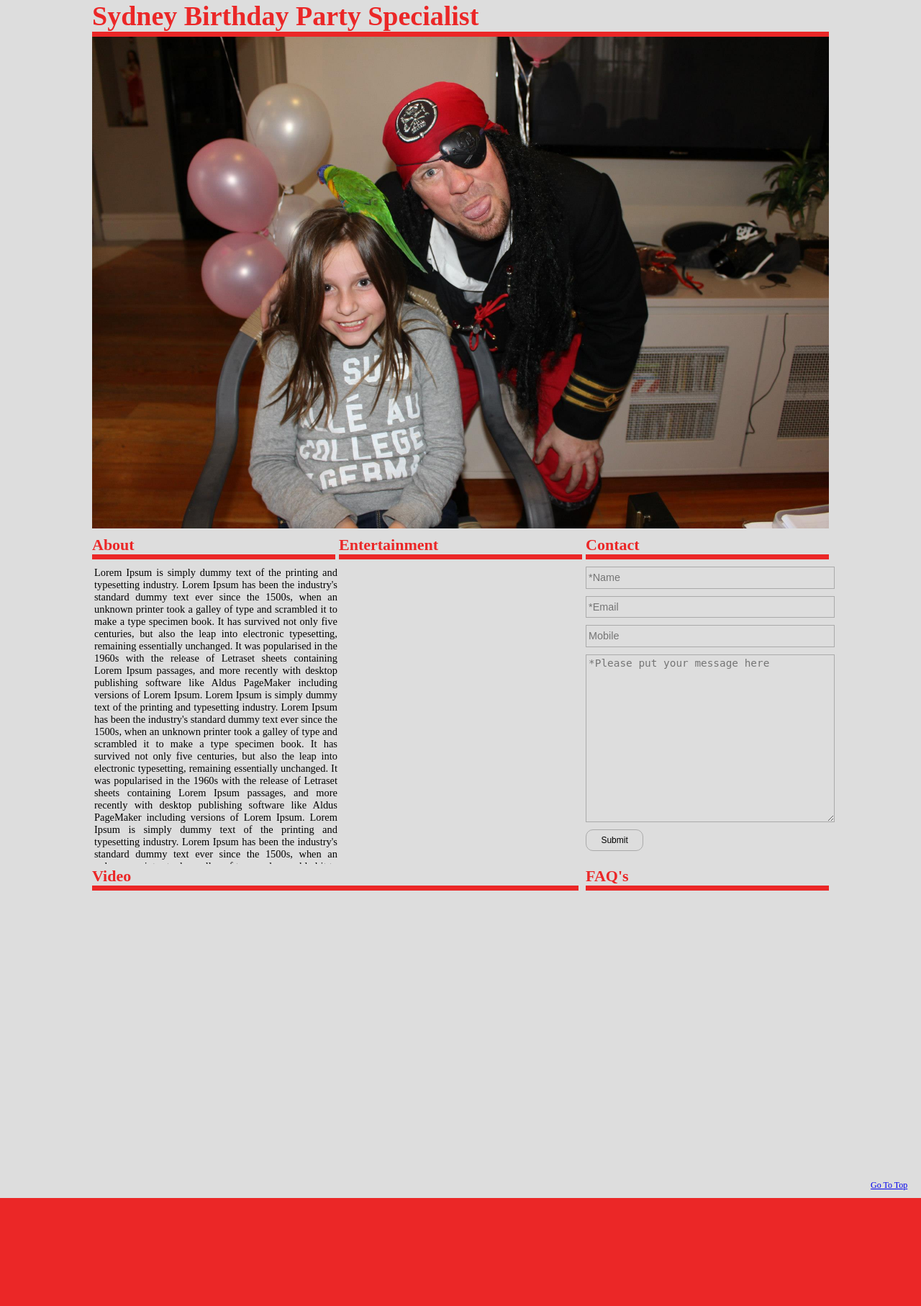
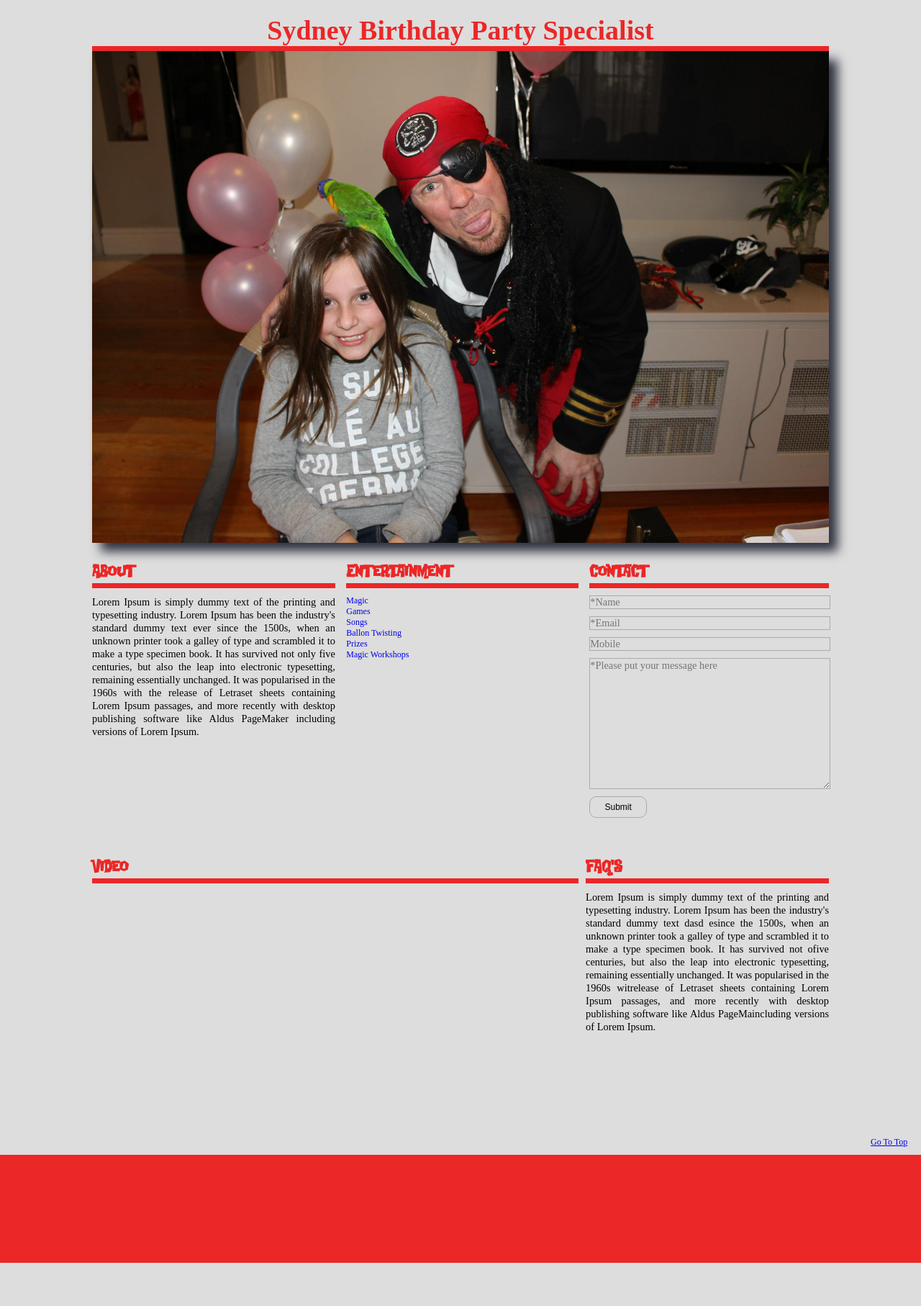
Before and after one commit to ryanlfoster/captain, a PHP site: page /index.html in a window 1280 px wide. Shown: the part 80-1894 px from the top of the page at 72% size. After the commit the page ends 1834 px from the top, so only its background shows below. Run offline with PHP 8.4, Linux system fonts and the light colour scheme; style sheets or scripts are compiled from the project's sources.

Commit message:
fixedchanges

```diff
--- a/css/large.less
+++ b/css/large.less
@@ -1,6 +1,24 @@
-@section_height: 450px;
+@section_height: 400px;
 @section_margin_bottom: 10px;
 @content_height: @section_height*3+@section_margin_bottom*4;
+
+/*---------------whitespace-------------------*/
+@big_block_margin: 20px;
+@section_padding: 0%;
+
+@firstline_left_width: 33%;
+@firstline_middle_width:31.5%;
+@firstline_right_widt:32.5%;
+@firstline_middle_gap: 1.5%;
+
+@secondline_left_width:66%;
+@secondline_right_width: 33%;
+
+
+#tit,.content{
+	margin-top: @big_block_margin;
+}
+
 
 header{
 	height: 80px;
@@ -11,37 +29,36 @@ footer{
 }
 
 .firstline_left{
-	width: 33%;
+	padding: @section_padding;
+	width: @firstline_left_width;
 	top: @section_margin_bottom;
 	left:0px;
 }
 .firstline_middle{
-	width: 33%;
+	padding: @section_padding;
+	width: @firstline_middle_width;
 	top: @section_margin_bottom;
-	left:33.5%;
+	left: @firstline_left_width+@firstline_middle_gap;
 }
 .firstline_right{
-	width: 33%;
+	padding: @section_padding;
+	width: @firstline_right_widt;
 	top: @section_margin_bottom;
 	right:0px;
 }
 .secondline_left{
-	width: 66%;
+	padding: @section_padding;
+	width: @secondline_left_width;
 	top: @section_height+@section_margin_bottom*2;
 	left:0px;
 }
 .secondline_right{
-	width: 33%;
+	padding: @section_padding;
+	width: @secondline_right_width;
 	top: @section_height+@section_margin_bottom*2;
 	right:0px;
 }
 
-
-
-section{
-	height: @section_height;
-	margin-bottom: @section_margin_bottom;
-}
 
 section{
 	position: absolute;
@@ -75,7 +92,6 @@ section{
 
 /*-----------------------------about--------------------------------*/
 p.text{
-	top:40px;
 	height: -40+@section_height;
 }
 
@@ -92,11 +108,3 @@ input, textarea, #submit{
     -khtml-border-radius: 10px;
     border-radius: 10px;
 }
-
-/*message*/
-/*.msgbar_success {
-	top: @section_margin_bottom;
-}
-.msgbar_warning {
-	top: @section_margin_bottom;
-}*/
--- a/css/medium.less
+++ b/css/medium.less
@@ -1,7 +1,18 @@
 @section_height: 400px;
-@section_margin_bottom: 10px;
+@section_margin_bottom: 25px;
 @content_height:@section_height*3+@section_margin_bottom*4;
 
+/*---------------whitespace-------------------*/
+@big_block_margin: 20px;
+@firstline_left_width:49.5%;
+@firstline_right_width:49.5%;
+@secondline_left_width:49.5%;
+@secondline_right_width:49.5%;
+
+
+#tit,.content{
+	margin-top: @big_block_margin;
+}
 
 h2{
 	font-size: 2.36em;
@@ -14,25 +25,25 @@ h2{
 	top: @section_height*2+@section_margin_bottom*3;
 }
 .firstline_left{
-	width: 49.5%;
+	width: @firstline_left_width;
 	//top: @slider_show_height+@section_height+@section_margin_bottom*2;
 	top: @section_margin_bottom;
 	left: 0px;
 }
 .firstline_right{
-	width: 49.5%;
+	width: @firstline_right_width;
 	//top: @slider_show_height+@section_height+@section_margin_bottom*2;
 	top: @section_margin_bottom;
 	right: 0px;
 }
 .secondline_left{
-	width: 49.5%;
+	width: @secondline_left_width;
 	//top: @slider_show_height+@section_height*2+@section_margin_bottom*3;
 	top: @section_height+@section_margin_bottom*2;
 	left: 0px;
 }
 .secondline_right{
-	width: 49.5%;
+	width: @secondline_right_width;
 	//top: @slider_show_height+@section_height*2+@section_margin_bottom*3;
 	top: @section_height+@section_margin_bottom*2;
 	right: 0px;
@@ -79,7 +90,6 @@ section{
 
 /*-----------------------------about--------------------------------*/
 p.text{
-	top:40px;
 	height: -40+@section_height;
 }
 
--- a/css/small.less
+++ b/css/small.less
@@ -1,6 +1,14 @@
-@section_height: 300px;
-@section_margin_bottom: 10px;
+@section_height: 330px;
+@section_margin_bottom: 30px;
 @content_height: @section_height*6+@section_margin_bottom*7;
+/*---------------whitespace-------------------*/
+@big_block_margin: 15px;
+
+#tit,.content{
+	margin-top: @big_block_margin;
+}
+
+
 
 
 h2{
@@ -61,7 +69,6 @@ section{
 
 /*-----------------------------about--------------------------------*/
 p.text{
-	top:40px;
 	height: -40+@section_height;
 }
 
--- a/css/style.less
+++ b/css/style.less
@@ -4,7 +4,33 @@
 @footer_color: #EB2727;
 @lable_color: #EB2727;
 @divider_color: #EB2727;
+/*---------------------------------*/
 @divider_thickness: 7px;
+@whitespace_in_section: 10px;
+/*--------------Font-----------------------*/
+@font-face {
+    font-family: logo;
+    src: url("../font/Benjamin.ttf") /* TTF file for CSS3 browsers */
+}
+@font-face {
+    font-family: subtitle;
+    src: url("../font/CreakyFrank.ttf") /* TTF file for CSS3 browsers */
+}
+@font-face {
+    font-family: articltext;
+    src: url("../font/CreakyFrank.ttf") /* TTF file for CSS3 browsers */
+}
+
+
+
+
+
+
+
+
+
+
+
 *{
 	margin: 0;
 	padding: 0;
@@ -13,18 +39,19 @@
 	font-size: 12px;
 	background: @background_color;
 }
-
-
-p, input, textarea{
-	padding: 3px;
+p,input, textarea{
 	font-size: 1.2em;
 	text-align: justify;
+	font-family: articaltext;
+	line-height: 18px;
 }
 h2{
 	font-size: 3.16666667em;
 	color: @lable_color;
 }
 h3{
+	font-family: subtitle;
+	padding: 0px 0px 5px;
 	font-size: 1.83333333em;
 	color: @lable_color;
 }
@@ -49,6 +76,7 @@ footer{
 	margin: 0 auto;
 }
 section{
+
 	&:hover{
 			background-color: @section_color;
 
@@ -74,26 +102,32 @@ section{
 		}
 	}
 }
-
+.inside{
+	margin-top: @whitespace_in_section;
+}
 .slider{
 	display: block;
 	width: 80%;
 	margin: 0 auto;
+
 	li{
 		display: block;
 		width: 100%;
+
 		img{
+			-webkit-box-shadow: 12px 12px 14px rgba(48, 50, 64, 1);
+			-moz-box-shadow:    12px 12px 14px rgba(48, 50, 64, 1);
+			box-shadow:         12px 12px 14px rgba(48, 50, 64, 1);
 			display: block;
 			width: 100%;
 		}
 	}
 }
+
 p.text{
-	left: 0px;
-	position: absolute;
 	display: block;
-	width: 100%;
 	overflow: auto;
+	/*position: absolute;*/
 }
 
 input{
@@ -108,9 +142,19 @@ textarea{
 	height: 50%;
 	border: 1px solid #aaa;
 }
-
+ul{
+	list-style: none;
+	li a{
+		text-decoration: none;
+	}
+}
 #submit{
 	&:hover{
 		background-color: white;
 	}
 }
+
+#tit h2{
+	font-family: logo;
+	text-align: center;
+}
--- a/index.html
+++ b/index.html
@@ -2,20 +2,26 @@
 <html>
         <head>
                 <meta http-equiv="Content-Type" content="text/html" charset="utf-8">
+                <meta http-equiv="X-UA-Compatible" content="IE=9; IE=8; IE=7; IE=EDGE" />
                 <meta name="viewport" content="width=device-width,initial-scale=1.0">
                 <link rel="stylesheet/less" type="text/css" href="css/style.less">
                <link rel="stylesheet/less" media="only screen and (min-width:50px) and (max-width: 500px)" href="css/small.less">
                <link rel="stylesheet/less" media="only screen and (min-width:501px) and (max-width: 800px)" href="css/medium.less">
                <link rel="stylesheet/less" media="only screen and (min-width:800px)" href="css/large.less">
+
+             <!--  <link rel="stylesheet" type="text/css" href="css/style.css">
+               <link rel="stylesheet" media="only screen and (min-width:50px) and (max-width: 500px)" href="css/small.css">
+               <link rel="stylesheet" media="only screen and (min-width:501px) and (max-width: 800px)" href="css/medium.css">
+               <link rel="stylesheet" media="only screen and (min-width:800px)" href="css/large.css">-->
                 <style>
                     /*---------------------------------------------------Message Box------------------------------------------------------------*/
             .msgbar_success {
                 font-size: 16px;
                 z-index: 9999;
                 position: absolute;
-                width: 20%;
+                width: 60%;
                 top: 30%;
-                left: 40%;
+                left: 20%;
                 background: rgb(203, 255, 221);
                 border: solid 1px rgb(11, 94, 39);
                 padding: 3px 0;
@@ -38,23 +44,24 @@
 
                 </style>
                  <script src="js/less-1.3.3.min.js"></script>
+                <script src="js/jquery-1.10.1.min.js"></script>
+                <script src="js/responsiveslides.min.js"></script>
+
 
                 <title></title>
-                <!--[if lt IE 9]>
+                <!--[if lt IE 7]>
                         <script src="http://ie7-js.googlecode.com/svn/version/2.1(beta4)/IE9.js&quot; type="text/javascript"></script>
                         <script src="http://ie7-js.googlecode.com/svn/version/2.1(beta4)/ie7-squish.js&quot; type="text/javascript"></script>
                         <script src="http://html5shim.googlecode.com/svn/trunk/html5.js&quot; type="text/javascript"></script>
                 <![endif]-->
 
 
-                <!--[if lt IE 9]>
-                        <script src="js/html5shiv.js"></script>
-                <![endif]-->
+
         </head>
         <body>
                 <header>
                 </header>
-                <div class="title lable">
+                <div class="title lable" id="tit">
                     <h2>Sydney Birthday Party Specialist</h2>
                     <div class="divider"></div>
                 </div>
@@ -70,50 +77,61 @@
                             <h3>About</h3>
                             <div class="divider"></div>
                         </div>
+                        <div class="inside">
                             <p class="text">
                                         Lorem Ipsum is simply dummy text of the printing and typesetting industry. Lorem Ipsum has been the industry's standard dummy text ever since the 1500s, when an unknown printer took a galley of type and scrambled it to make a type specimen book. It has survived not only five centuries, but also the leap into electronic typesetting, remaining essentially unchanged. It was popularised in the 1960s with the release of Letraset sheets containing Lorem Ipsum passages, and more recently with desktop publishing software like Aldus PageMaker including versions of Lorem Ipsum.
-                                         Lorem Ipsum is simply dummy text of the printing and typesetting industry. Lorem Ipsum has been the industry's standard dummy text ever since the 1500s, when an unknown printer took a galley of type and scrambled it to make a type specimen book. It has survived not only five centuries, but also the leap into electronic typesetting, remaining essentially unchanged. It was popularised in the 1960s with the release of Letraset sheets containing Lorem Ipsum passages, and more recently with desktop publishing software like Aldus PageMaker including versions of Lorem Ipsum.
-                                          Lorem Ipsum is simply dummy text of the printing and typesetting industry. Lorem Ipsum has been the industry's standard dummy text ever since the 1500s, when an unknown printer took a galley of type and scrambled it to make a type specimen book. It has survived not only five centuries, but also the leap into electronic typesetting, remaining essentially unchanged. It was popularised in the 1960s with the release of Letraset sheets containing Lorem Ipsum passages, and more recently with desktop publishing software like Aldus PageMaker including versions of Lorem Ipsum.
-                                           Lorem Ipsum is simply dummy text of the printing and typesetting industry. Lorem Ipsum has been the industry's standard dummy text ever since the 1500s, when an unknown printer took a galley of type and scrambled it to make a type specimen book. It has survived not only five centuries, but also the leap into electronic typesetting, remaining essentially unchanged. It was popularised in the 1960s with the release of Letraset sheets containing Lorem Ipsum passages, and more recently with desktop publishing software like Aldus PageMaker including versions of Lorem Ipsum.
                             </p>
+                        </div>
                     </section><section class="entertainment">
                         <div class="lable">
                                 <h3>Entertainment</h3>
                                 <div class="divider"></div>
                         </div>
-
+                        <div class="inside">
+                            <ul>
+                                <li><a href="#">Magic</a></li>
+                                <li><a href="#">Games</a></li>
+                                <li><a href="#">Songs</a></li>
+                                <li><a href="#">Ballon Twisting</a></li>
+                                <li><a href="#">Prizes</a></li>
+                                <li><a href="#">Magic Workshops</a></li>
+                            </ul>
+                        </div>
                     </section><section class="contact">
                         <div class="lable">
                                 <h3>Contact</h3>
                                 <div class="divider"></div>
                         </div>
-                                <input id="name" type="text" placeholder="*Name">
-                                <input id="email" type="text" placeholder="*Email">
-                                <input id="mobile" type="text" placeholder="Mobile">
-                                <textarea id="message" name="" id="" cols="25" rows="10" placeholder="*Please put your message here"></textarea>
+                        <div class="inside">
+                            <input id="name" type="text" placeholder="*Name" title="Please put your name here">
+                            <input id="email" type="text" placeholder="*Email" title="You Email address">
+                            <input id="mobile" type="text" placeholder="Mobile" title="Your mobile number">
+                            <textarea id="message" name="" id="" cols="25" rows="10" placeholder="*Please put your message here" title="What you want to tell us?"></textarea>
                             <button id="submit">Submit</button>
+                        </div>
                     </section><section class="video">
                         <div class="lable">
                                 <h3>Video</h3>
                                 <div class="divider"></div>
+                        </div>
+                        <div class="inside">
+
                         </div>
                     </section><section class="faq">
                         <div class="lable">
                                 <h3>FAQ's</h3>
                                 <div class="divider"></div>
                         </div>
+                        <div class="inside">
+                            <p class="text">
+                                Lorem Ipsum is simply dummy text of the printing and typesetting industry. Lorem Ipsum has been the industry's standard dummy text dasd esince the 1500s, when an unknown printer took a galley of type and scrambled it to make a type specimen book. It has survived not ofive centuries, but also the leap into electronic typesetting, remaining essentially unchanged. It was popularised in the 1960s witrelease of Letraset sheets containing Lorem Ipsum passages, and more recently with desktop publishing software like Aldus PageMaincluding versions of Lorem Ipsum.
+                            </p>
+                        </div>
                     </section>
                 </div>
-                <a class="top" href="#content">Go To Top</a>
+                <a class="top" href="#tit">Go To Top</a>
                 <footer>
                 </footer>
-                <script src="js/jquery-1.10.1.min.js"></script>
-                <script src="js/responsiveslides.min.js"></script>
-                <script>
-                    //var h=$(".slider li").css("height");
-                    var h=$(".slider li").height();
-                    $(".slider").css({"height":h});
-                </script>
                 <script src="js/js.js"></script>
         </body>
 </html>
--- a/js/js.js
+++ b/js/js.js
@@ -39,7 +39,7 @@
                         $("#message").val()
                     ].join("@@@");
 
-            alert(content);
+           // alert(content);
             $.ajax({
                 type: "POST",
                 url: "phpmail/send.php",
```
Also changed, not shown: css/large.css (added, +101 -0 lines), css/medium.css (added, +94 -0 lines), css/small.css (added, +74 -0 lines), css/style.css (added, +96 -0 lines), phpmail/send.php (+10 -5 lines), font/Benjamin.ttf (added), font/CreakyFrank.ttf (added). Lines whose indentation alone changed are shown as unchanged.
